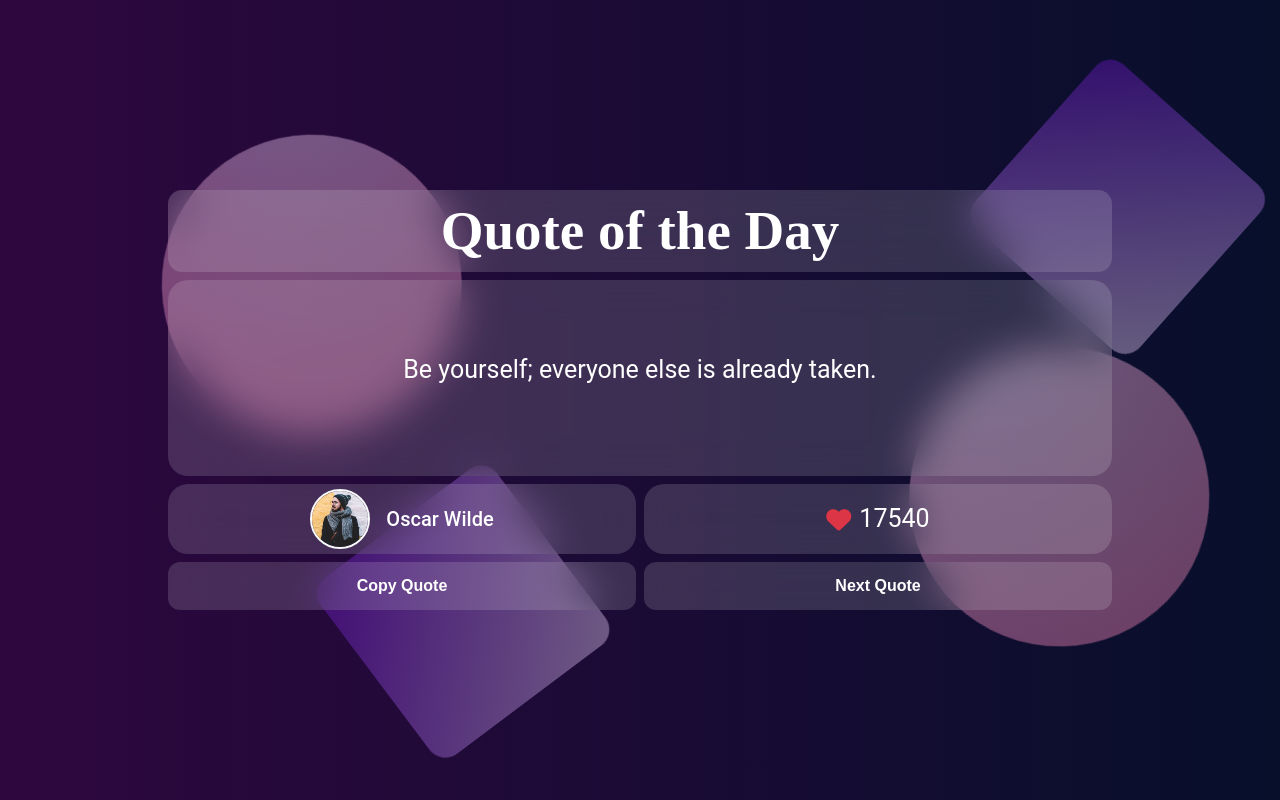
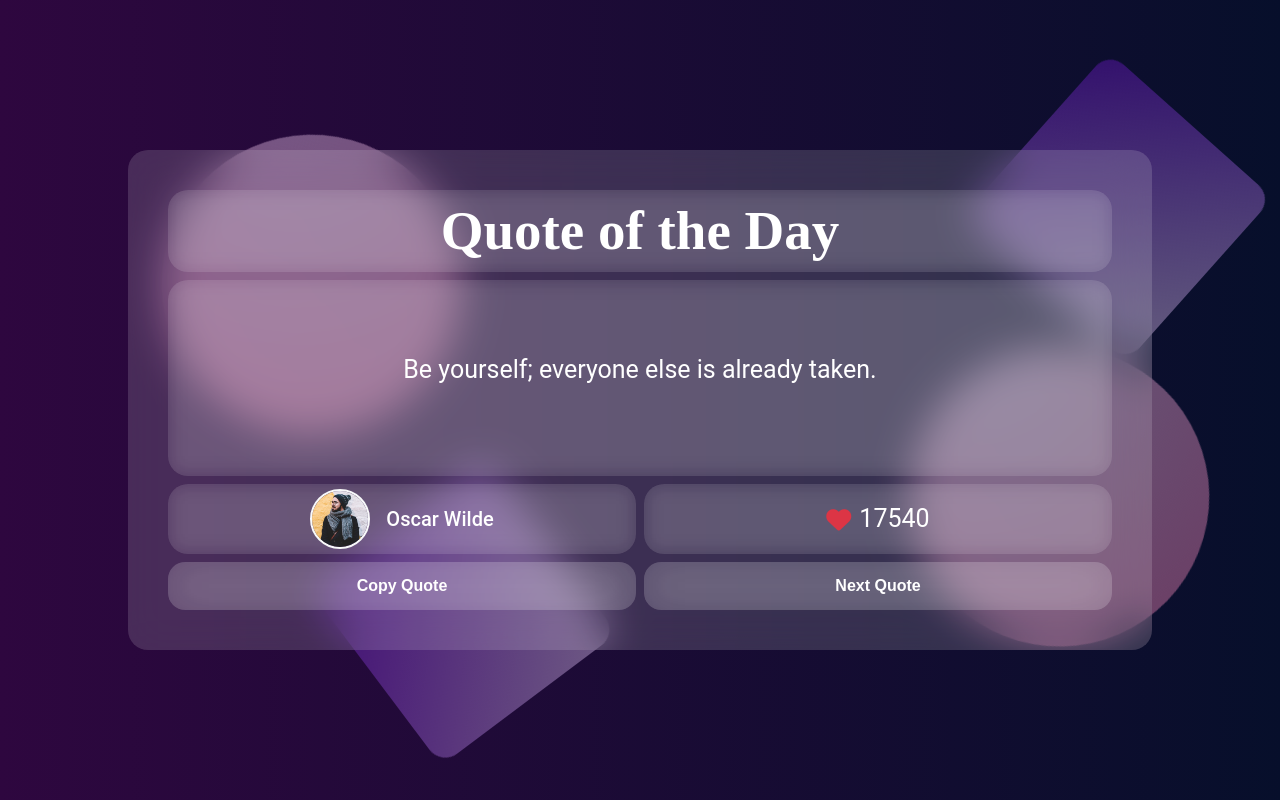
Before and after one commit to youssefahmedyr/quote-generator, a plain HTML site: page index.html in a window 1280 px wide. Drawn offline with nearby package versions, Linux system fonts and the light colour scheme.

Commit message:
hamada adl

```diff
--- a/css/style.css
+++ b/css/style.css
@@ -43,17 +43,19 @@ position: absolute;
     padding: 40px;
     border-radius: 20px;
     font-family: Arial, sans-serif;
+    background: rgba(255, 255, 255, 0.15);
+    backdrop-filter: blur(20px);
 }
 .glass-box h1 {
     font-family: "Lora", serif;
     font-size: 25px;
-    background: rgba(255, 255, 255, 0.15);
-    backdrop-filter: blur(20px);
-    border-radius: 14px;
+    background: rgba(255, 255, 255, 0.059);
+    backdrop-filter: blur(10px);
+    border-radius: 20px;
 }
 .glass-box .quotes-box {
-    background: rgba(255, 255, 255, 0.15);
-    backdrop-filter: blur(20px);
+    background: rgba(255, 255, 255, 0.059);
+    backdrop-filter: blur(10px);
     border-radius: 20px;
     height: 400px;
     font-size: 25px;
@@ -72,7 +74,7 @@ position: absolute;
     background: rgba(255, 255, 255, 0.15);
     backdrop-filter: blur(20px);
     width: 50%;
-    border-radius: 12px;
+    border-radius: 17px;
 }
 @keyframes float1 {
     0% {
```
